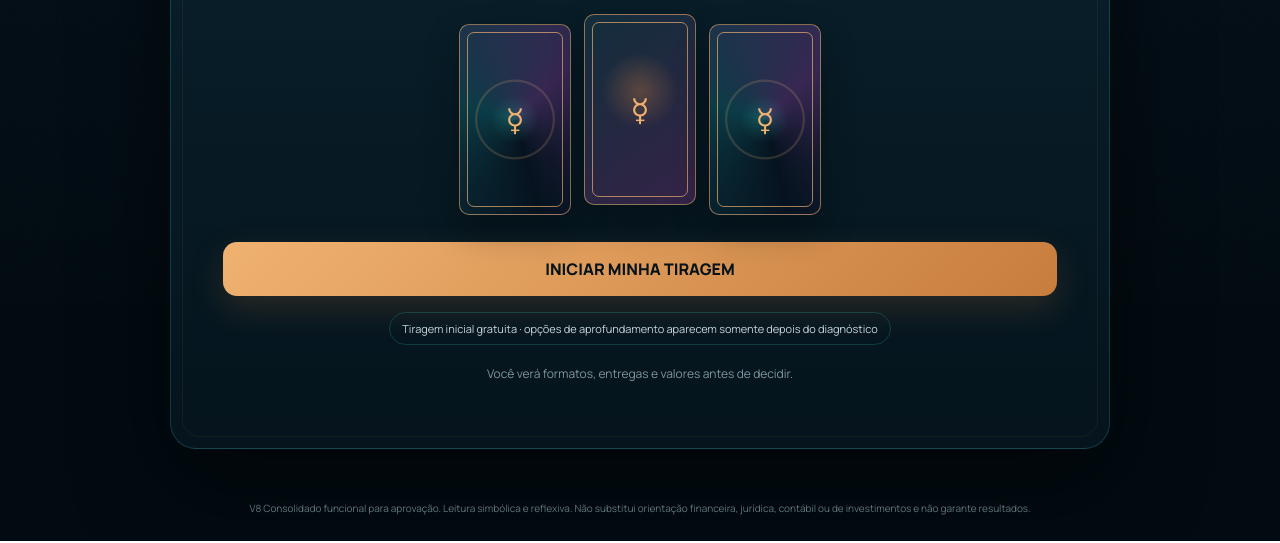
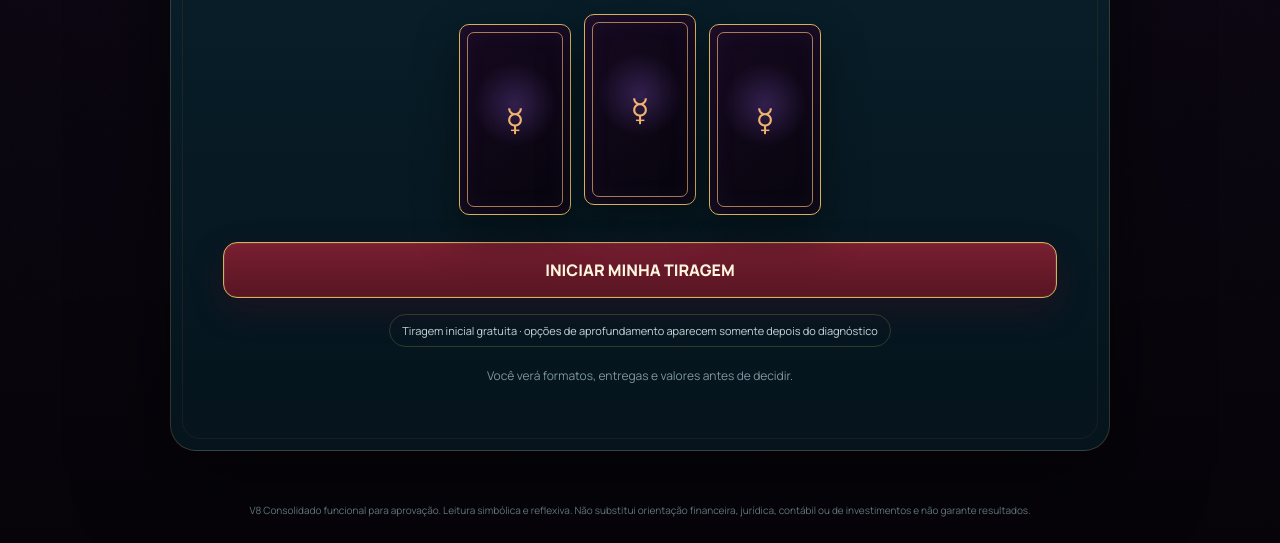
Before and after one commit to neuralSynapse/societaselectorum, a plain HTML site: page index.html in a window 1280 px wide. Shown: the part 498-1041 px from the top of the page. Drawn offline with nearby package versions, Linux system fonts and the light colour scheme.

Commit message:
feat: boot H93 Oraculo V9 from preserved V8 source

```diff
--- a/index.html
+++ b/index.html
@@ -1 +1 @@
-<!doctype html><html lang="pt-BR"><head><meta charset="utf-8"><meta name="viewport" content="width=device-width,initial-scale=1"><title>Oráculo Financeiro de THOTH</title><style>html,body{margin:0;min-height:100%;background:#070a12;color:#eee;font-family:system-ui,sans-serif}.boot{min-height:100vh;display:grid;place-items:center;text-align:center;padding:24px}.boot small{opacity:.7}</style></head><body><div class="boot" id="boot"><div>Carregando o Oráculo Financeiro de THOTH…<br><small>V8 Consolidado</small></div></div><script>(async()=>{try{const files=Array.from({length:9},(_,i)=>`source/v8/part-${String(i).padStart(2,'0')}.txt`);let html='';for(const f of files){const r=await fetch(f,{cache:'no-store'});if(!r.ok)throw new Error(`Falha em ${f}: ${r.status}`);html+=await r.text()}document.open();document.write(html);document.close()}catch(e){document.getElementById('boot').innerHTML='<div>Não foi possível carregar o funil.<br><small>'+String(e)+'</small></div>'}})();</script></body></html>
+<!doctype html><html lang="pt-BR"><head><meta charset="utf-8"><meta name="viewport" content="width=device-width,initial-scale=1"><meta name="robots" content="noindex,nofollow"><title>Oráculo Financeiro de THOTH — V9</title><style>html,body{margin:0;min-height:100%;background:#07050d;color:#f8efd9;font-family:system-ui,sans-serif}.boot{min-height:100vh;display:grid;place-items:center;text-align:center;padding:24px}.boot small{opacity:.72;color:#d6b15a}</style></head><body><div class="boot" id="boot"><div>Carregando o Oráculo Financeiro de THOTH…<br><small>V9 · experiência em validação</small></div></div><script>(async()=>{try{const files=Array.from({length:9},(_,i)=>`source/v8/part-${String(i).padStart(2,'0')}.txt`);let html='';for(const f of files){const r=await fetch(f,{cache:'no-store'});if(!r.ok)throw new Error(`Falha em ${f}: ${r.status}`);html+=await r.text()}const pr=await fetch('source/v9/patcher.js',{cache:'no-store'});if(!pr.ok)throw new Error(`Falha no patch V9: ${pr.status}`);const patchCode=await pr.text();(0,eval)(patchCode);if(typeof window.applyH93V9Patches!=='function')throw new Error('Patch V9 não inicializado');html=window.applyH93V9Patches(html);document.open();document.write(html);document.close()}catch(e){document.getElementById('boot').innerHTML='<div>Não foi possível carregar o funil.<br><small>'+String(e)+'</small></div>'}})();</script></body></html>
```
